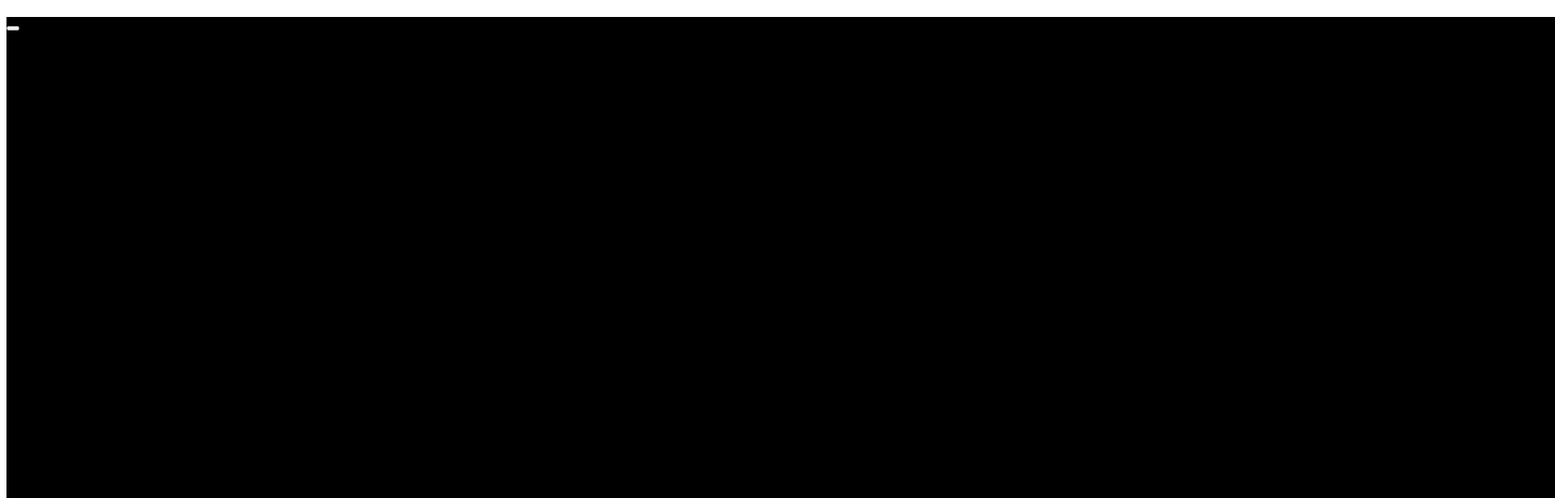
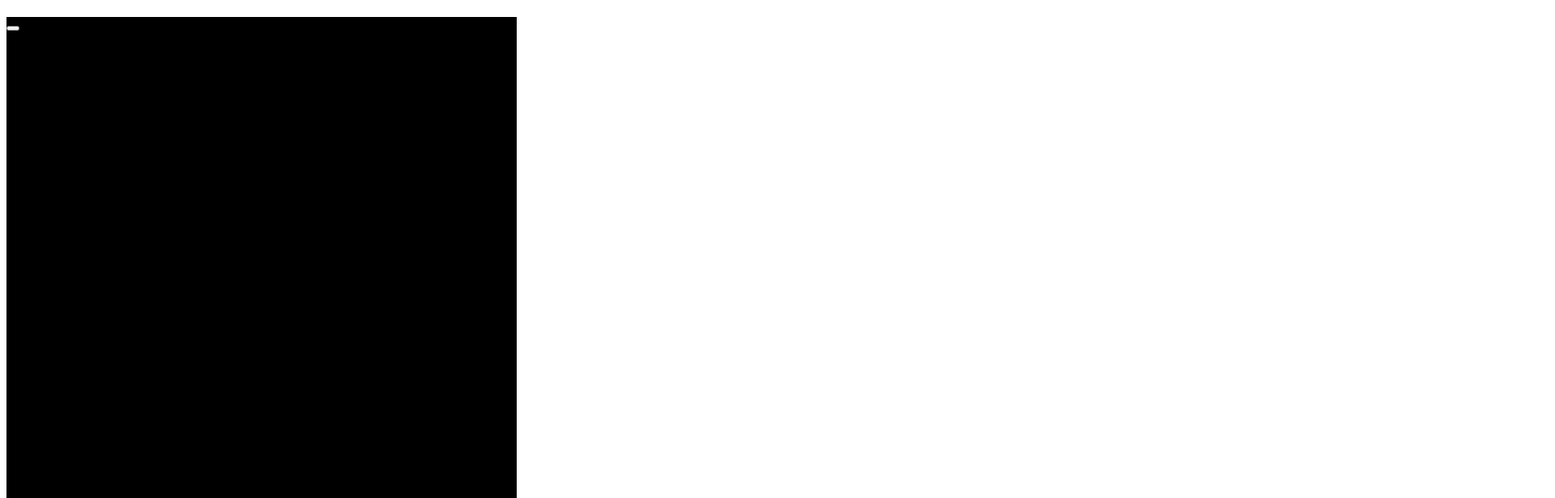
Before and after one commit to jorgenbye/brevmalDesigner, a website: page ui/template.reel/template.html in a window 1280 px wide. Shown: the top 616 px of the page at 81% size, 1920 px wide, since content can reach past the window. Drawn offline with Linux system fonts and the light colour scheme.

Commit message:
Update component ui/template.reel/template.css

```diff
--- a/ui/template.reel/template.css
+++ b/ui/template.reel/template.css
@@ -1,5 +1,5 @@
 .Template {
-    width: 2100px;
-    height: 2970px;
+    width: 630px;
+    height:891px;
     background-color: black;
 }
```
